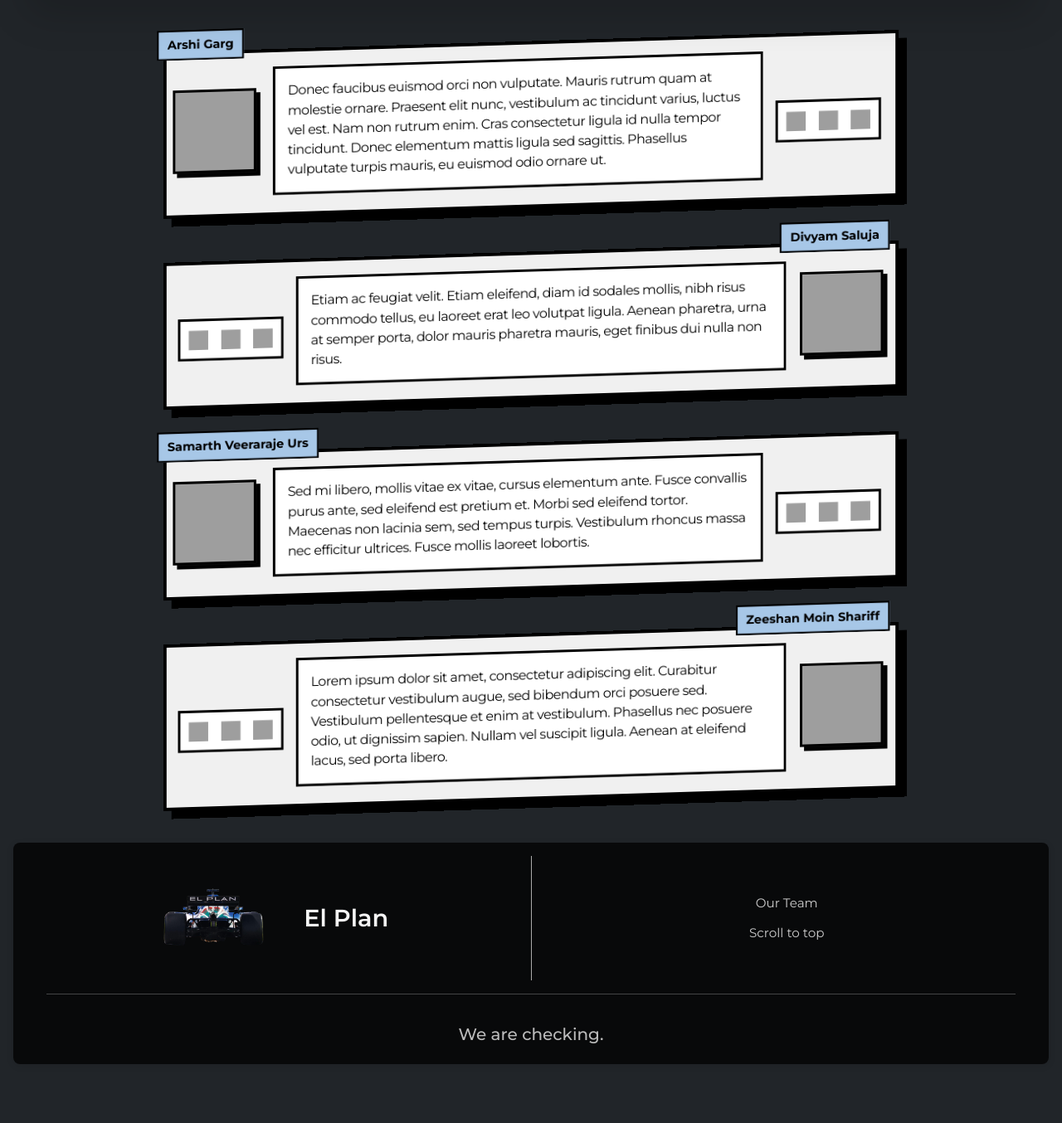
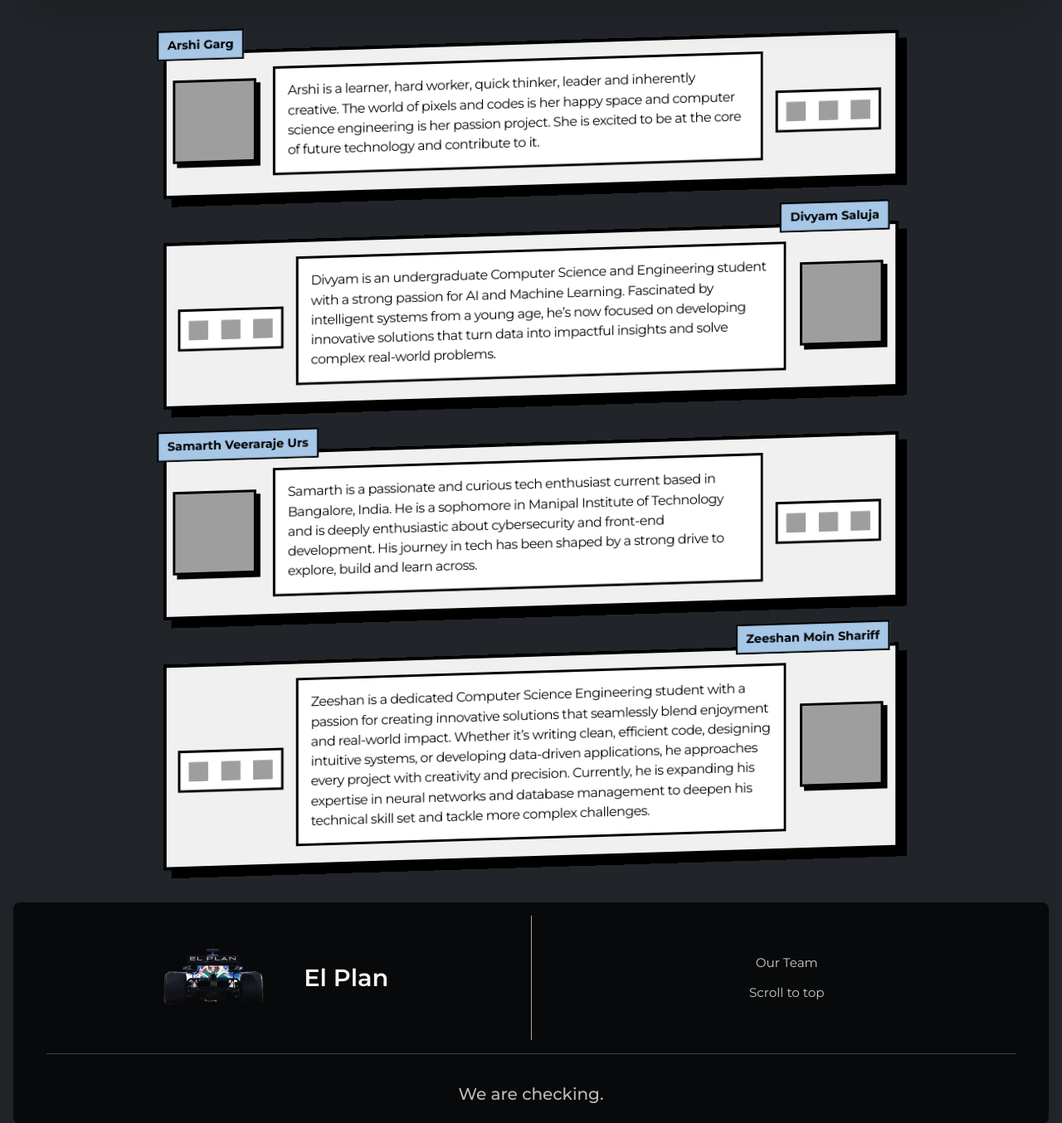
Before and after one commit to Z33xD/El-Plan-STEM, a Django app: page /aboutus/ in a window 1280 px wide. Shown: the part 72-1426 px from the top of the page at 83% size. Before the commit the page ends 1355 px from the top, so only its background shows below. Run offline with Django 5.2, Linux system fonts and the light colour scheme; grey boxes are pictures that could not be loaded.

Commit message:
Updating about us in the Demo Video branch

```diff
--- a/backend/templates/aboutus.html
+++ b/backend/templates/aboutus.html
@@ -30,6 +30,7 @@
     </div>
   </nav>
 
+  <!-- Arshi -->
   <div class="profile-cards">
     <div class="profile-container">
       <div class="shadow-input"></div>
@@ -41,7 +42,7 @@
       </div>
 
       <div class="profile-description">
-        Donec faucibus euismod orci non vulputate. Mauris rutrum quam at molestie ornare. Praesent elit nunc, vestibulum ac tincidunt varius, luctus vel est. Nam non rutrum enim. Cras consectetur ligula id nulla tempor tincidunt. Donec elementum mattis ligula sed sagittis. Phasellus vulputate turpis mauris, eu euismod odio ornare ut.
+        Arshi is a learner, hard worker, quick thinker, leader and inherently creative. The world of pixels and codes is her happy space and computer science engineering is her passion project. She is excited to be at the core of future technology and contribute to it.
       </div>
 
       <div class="profile-socials">
@@ -57,6 +58,7 @@
       </div>
     </div>
 
+    <!-- Divyam -->
     <div class="profile-container">
       <div class="shadow-input"></div>
 
@@ -67,7 +69,7 @@
       </div>
 
       <div class="profile-description">
-        Etiam ac feugiat velit. Etiam eleifend, diam id sodales mollis, nibh risus commodo tellus, eu laoreet erat leo volutpat ligula. Aenean pharetra, urna at semper porta, dolor mauris pharetra mauris, eget finibus dui nulla non risus.
+        Divyam is an undergraduate Computer Science and Engineering student with a strong passion for AI and Machine Learning. Fascinated by intelligent systems from a young age, he’s now focused on developing innovative solutions that turn data into impactful insights and solve complex real-world problems.
       </div>
 
       <div class="profile-socials">
@@ -83,6 +85,7 @@
       </div>
     </div>
 
+    <!-- Samarth -->
     <div class="profile-container">
       <div class="shadow-input"></div>
 
@@ -93,7 +96,7 @@
       </div>
 
       <div class="profile-description">
-        Sed mi libero, mollis vitae ex vitae, cursus elementum ante. Fusce convallis purus ante, sed eleifend est pretium et. Morbi sed eleifend tortor. Maecenas non lacinia sem, sed tempus turpis. Vestibulum rhoncus massa nec efficitur ultrices. Fusce mollis laoreet lobortis.
+        Samarth is a passionate and curious tech enthusiast current based in Bangalore, India. He is a sophomore in Manipal Institute of Technology and is deeply enthusiastic about cybersecurity and front-end development. His journey in tech has been shaped by a strong drive to explore, build and learn across.
       </div>
 
       <div class="profile-socials">
@@ -109,6 +112,7 @@
       </div>
     </div>
 
+    <!-- Zeeshan -->
     <div class="profile-container">
       <div class="shadow-input"></div>
 
@@ -119,7 +123,7 @@
       </div>
 
       <div class="profile-description">
-        Lorem ipsum dolor sit amet, consectetur adipiscing elit. Curabitur consectetur vestibulum augue, sed bibendum orci posuere sed. Vestibulum pellentesque et enim at vestibulum. Phasellus nec posuere odio, ut dignissim sapien. Nullam vel suscipit ligula. Aenean at eleifend lacus, sed porta libero.
+        Zeeshan is a dedicated Computer Science Engineering student with a passion for creating innovative solutions that seamlessly blend enjoyment and real-world impact. Whether it’s writing clean, efficient code, designing intuitive systems, or developing data-driven applications, he approaches every project with creativity and precision. Currently, he is expanding his expertise in neural networks and database management to deepen his technical skill set and tackle more complex challenges.
       </div>
 
       <div class="profile-socials">
```
